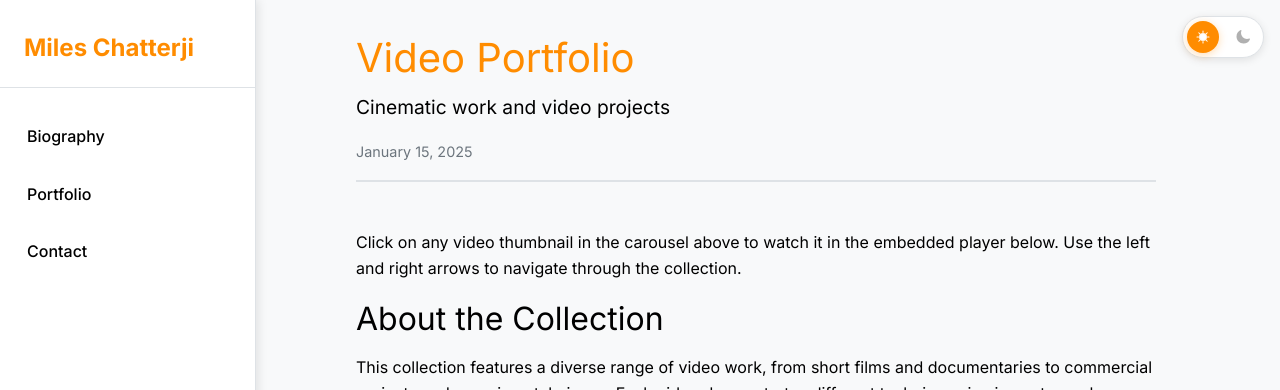
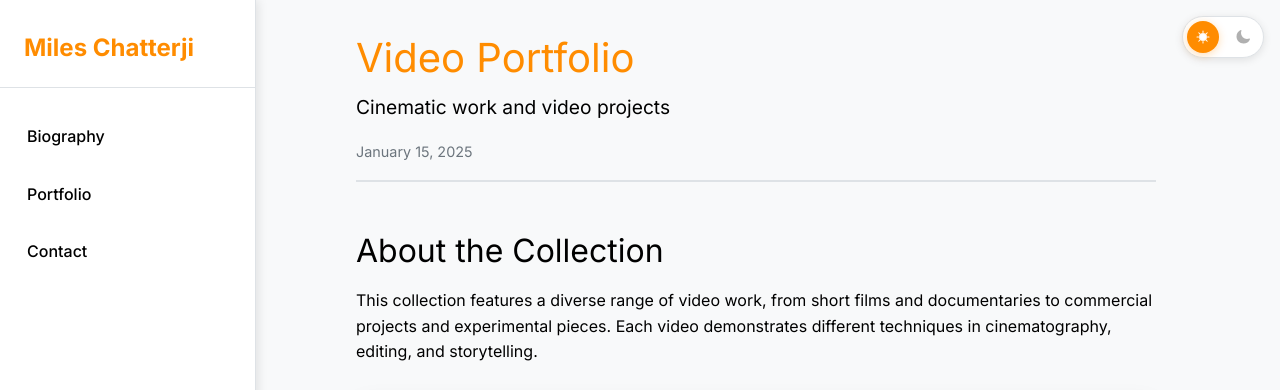
Before and after one commit to MilesChatterji/Prod-GHPages-mileschatterji.com, a Jekyll site: the page built from portfolio/videography.html, in a window 1280 px wide and 1375 px high, cut to the strip 0-390 px from the top of the window. Built offline with Jekyll 4.4.1, drawn with Linux system fonts in a browser that asks for light colours; some web fonts are replaced.

Commit message:
Minor Adjustments

```diff
--- a/portfolio/videography.html
+++ b/portfolio/videography.html
@@ -14,7 +14,6 @@ videos:
   - youtube_id: "1veq_KjYCls"
     title: "From War to Workshop"
 ---
-<p>Click on any video thumbnail in the carousel above to watch it in the embedded player below. Use the left and right arrows to navigate through the collection.</p>
 
 <h2>About the Collection</h2>
 <p>This collection features a diverse range of video work, from short films and documentaries to commercial projects and experimental pieces. Each video demonstrates different techniques in cinematography, editing, and storytelling.</p>
```
Also changed, not shown: portfolio/photography.html (+4 -5 lines).
